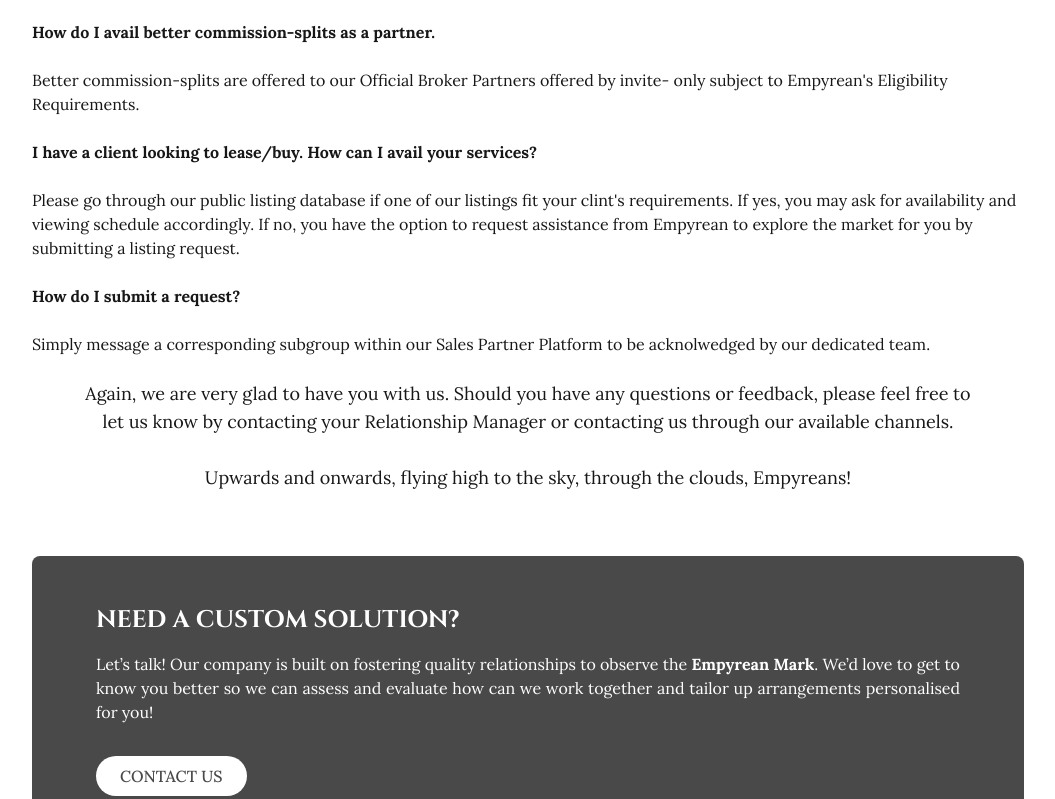
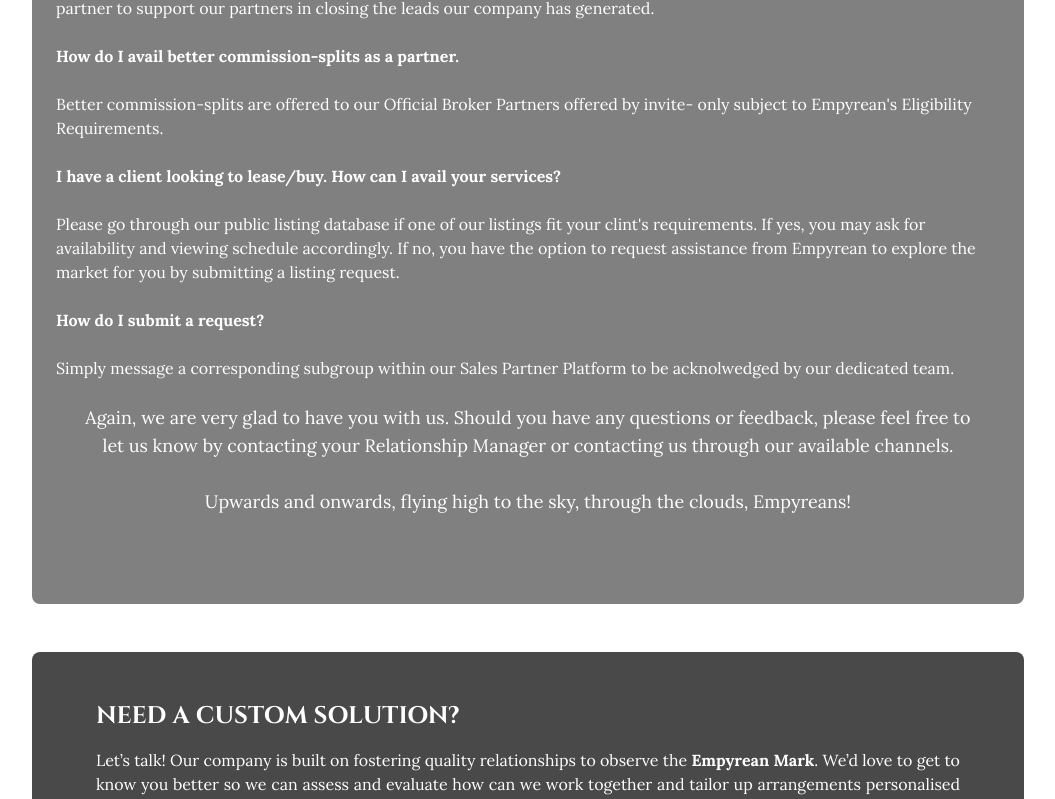
Before and after one commit to Empyrean25/empyrean, a Next.js app: page /salespartner in a window 1280 px wide. Shown: the part 1930-2729 px from the top of the page, without its empty margins (112-1167 px from the left). Built offline with nearby package versions, Linux system fonts and the light colour scheme.

Commit message:
Update page.tsx

```diff
--- a/src/app/salespartner/page.tsx
+++ b/src/app/salespartner/page.tsx
@@ -118,6 +118,7 @@ export default function BrokerAgentDeveloperPage() {
           <h2 className="text-2xl font-bold text-center mb-6">Frequently Asked Questions</h2>
         </section>
 
+<div className="bg-[#808080] rounded-lg p-6 text-white">
         <p><strong>I am a freelancer, a broker, an agent under a broker, or a Real Estate firm, isn&apos;t
 Empyrean a competitor?</strong><br /><br />
           No. Although Empyrean would be having in-house sellers to accommodate any influx of
@@ -149,7 +150,7 @@ only subject to Empyrean&apos;s Eligibility Requirements.<br /><br />
               <br />
               <br />
               Upwards and onwards, flying high to the sky, through the clouds, Empyreans!
-        </p>
+        </p></div>
 
         <div className="mt-12">
           <CustomSolutions />
```
